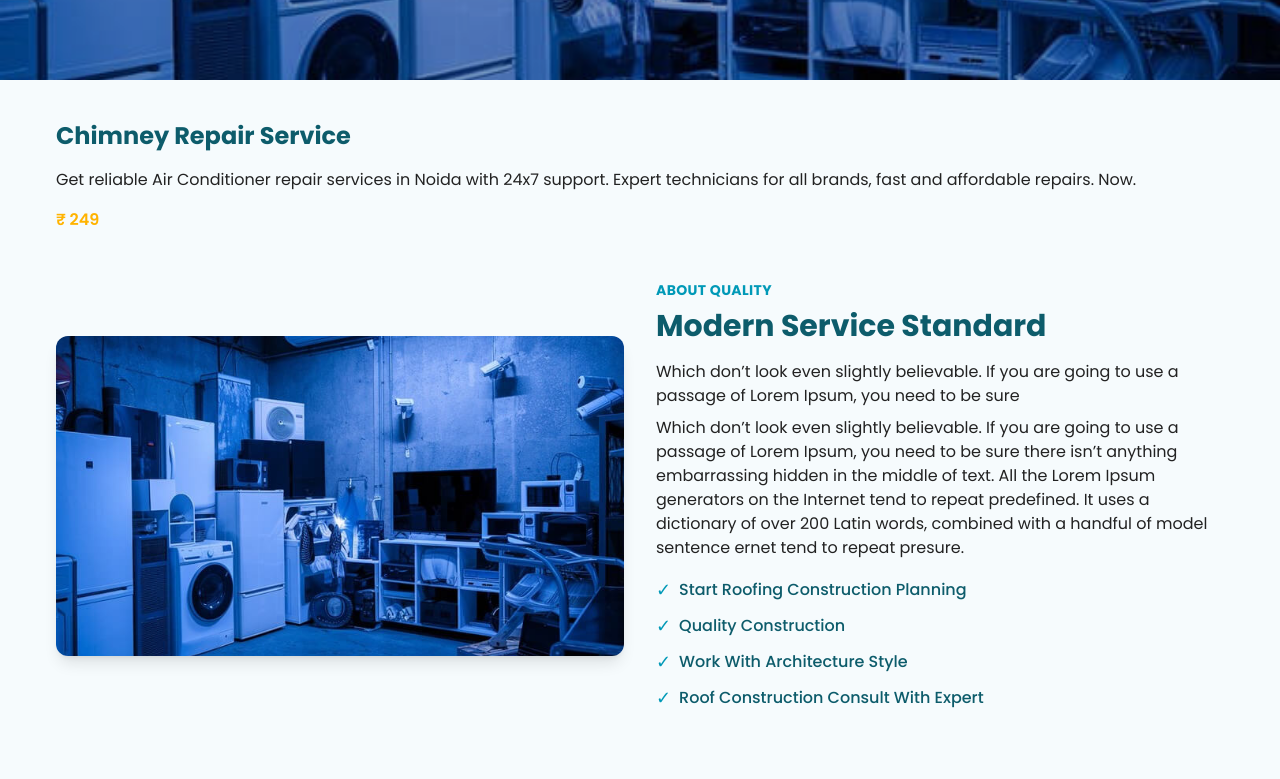
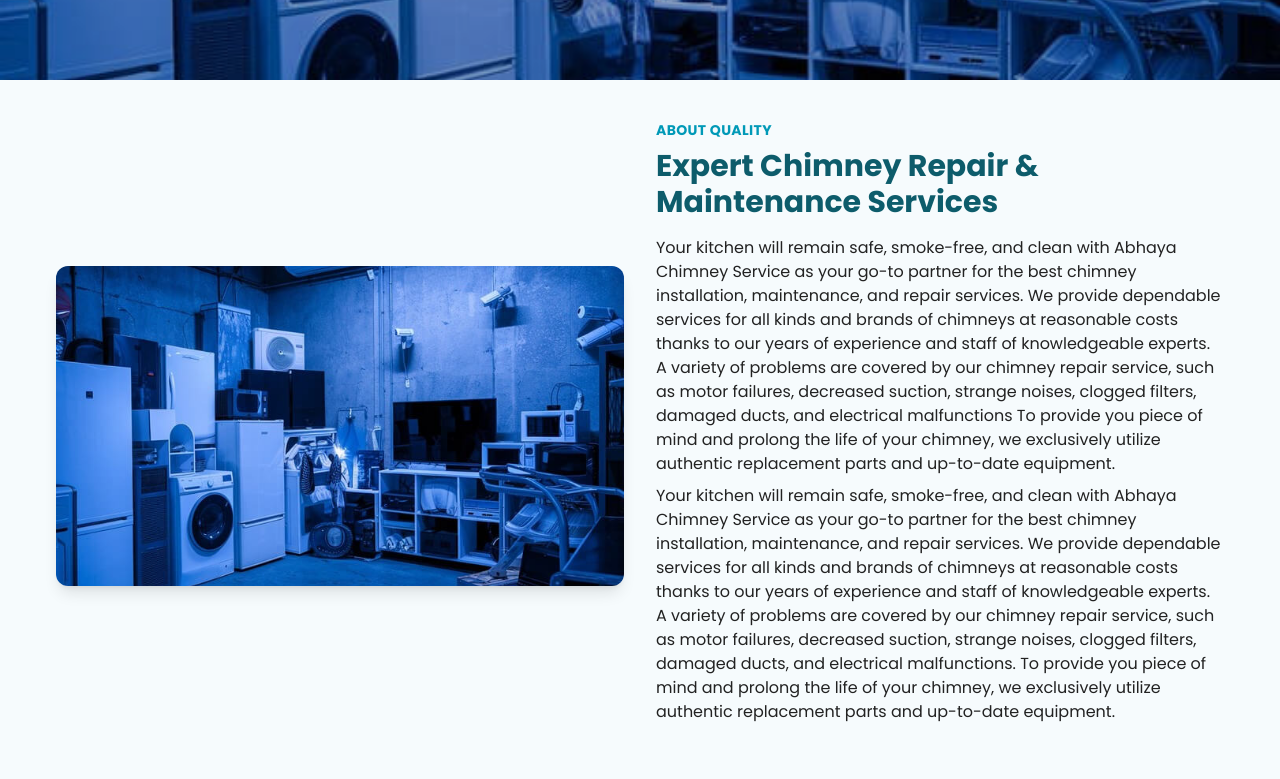
Before and after one commit to mohitkmr778/abhaya-chimney-website, a Next.js app: page /chimney-repair-service in a window 1280 px wide. Shown: the part 360-1139 px from the top of the page. Built offline with nearby package versions, Linux system fonts and the light colour scheme.

Commit message:
Update page.js

```diff
--- a/app/chimney-repair-service/page.js
+++ b/app/chimney-repair-service/page.js
@@ -15,27 +15,14 @@ export default function ChimneyRepairServicePage() {
     return (
         <>
             <PageBanner
-                title="Chimney Repair Service"
+                title="Expert Chimney Repair & Maintenance Services"
                 subtitle="Get reliable Air Conditioner repair services in Noida with 24x7 support. Expert technicians for all brands, fast and affordable repairs. Now."
                 image="/slider/noida.jpg"
             />
             <main className="bg-[#f6fbfd] py-10">
                 <div className="max-w-[1200px] mx-auto px-4">
 
-                    {/* Service intro section */}
-                    <h2 className="text-2xl font-bold mb-4 text-[#0d5c6b]">
-                        Chimney Repair Service
-                    </h2>
-                    <p className="text-[#222] mb-2 text-base">
-                        Get reliable Air Conditioner repair services in Noida
-                        with 24x7 support. Expert technicians for all brands,
-                        fast and affordable repairs. Now.
-                    </p>
-                    <div className="mt-4 mb-12">
-                        <span className="font-semibold text-[#ffb300]">
-                            ₹ 249
-                        </span>
-                    </div>
+
                     {/* Alternating sections start */}
                     <section className="flex flex-col md:flex-row items-center gap-8 mb-16">
                         <div className="md:w-1/2 w-full">
@@ -50,49 +37,28 @@ export default function ChimneyRepairServicePage() {
                                 About Quality
                             </h4>
                             <h2 className="text-3xl font-bold mb-4 text-[#0d5c6b]">
-                                Modern Service Standard
+                              Expert Chimney Repair & Maintenance Services
                             </h2>
                             <p className="text-[#222] mb-2 text-base">
-                                Which don’t look even slightly believable. If
-                                you are going to use a passage of Lorem Ipsum,
-                                you need to be sure
+
+                          Your kitchen will remain safe, smoke-free, and clean with Abhaya Chimney Service as your go-to partner for the best
+                            chimney installation, maintenance, and repair services. We provide dependable services for all kinds and brands of
+                            chimneys at reasonable costs thanks to our years of experience and staff of knowledgeable experts.
+                            A variety of problems are covered by our chimney repair service, such as motor failures, decreased suction,
+                            strange noises, clogged filters, damaged ducts, and electrical malfunctions To provide you piece of mind
+                                and prolong the life of your chimney, we exclusively utilize authentic
+                            replacement parts and up-to-date equipment.
                             </p>
                             <p className="text-[#222] mb-2 text-base">
-                                Which don’t look even slightly believable. If
-                                you are going to use a passage of Lorem Ipsum,
-                                you need to be sure there isn’t anything
-                                embarrassing hidden in the middle of text. All
-                                the Lorem Ipsum generators on the Internet tend
-                                to repeat predefined. It uses a dictionary of
-                                over 200 Latin words, combined with a handful of
-                                model sentence ernet tend to repeat presure.
+                             Your kitchen will remain safe, smoke-free, and clean with
+    Abhaya Chimney Service as your go-to partner for the best chimney installation, maintenance, and repair services.
+    We provide dependable services for all kinds and brands of chimneys at reasonable costs thanks to our years of experience
+    and staff of knowledgeable experts.
+A variety of problems are covered by our chimney repair service, such as motor failures, decreased suction, strange noises,
+clogged filters, damaged ducts, and electrical malfunctions. To provide you piece of mind and prolong the life of your chimney,
+        we exclusively utilize authentic replacement parts and up-to-date equipment.
                             </p>
-                            <ul className="mt-4 space-y-2">
-                                <li className="flex items-center text-[#0d5c6b] font-medium">
-                                    <span className="mr-2 text-[#0099b7] text-lg">
-                                        &#10003;
-                                    </span>{" "}
-                                    Start Roofing Construction Planning
-                                </li>
-                                <li className="flex items-center text-[#0d5c6b] font-medium">
-                                    <span className="mr-2 text-[#0099b7] text-lg">
-                                        &#10003;
-                                    </span>{" "}
-                                    Quality Construction
-                                </li>
-                                <li className="flex items-center text-[#0d5c6b] font-medium">
-                                    <span className="mr-2 text-[#0099b7] text-lg">
-                                        &#10003;
-                                    </span>{" "}
-                                    Work With Architecture Style
-                                </li>
-                                <li className="flex items-center text-[#0d5c6b] font-medium">
-                                    <span className="mr-2 text-[#0099b7] text-lg">
-                                        &#10003;
-                                    </span>{" "}
-                                    Roof Construction Consult With Expert
-                                </li>
-                            </ul>
+
                         </div>
                     </section>
                     <section className="flex flex-col md:flex-row items-center gap-8 mb-16 md:flex-row-reverse">
```
